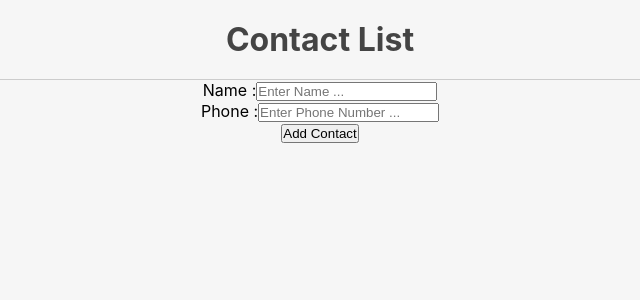
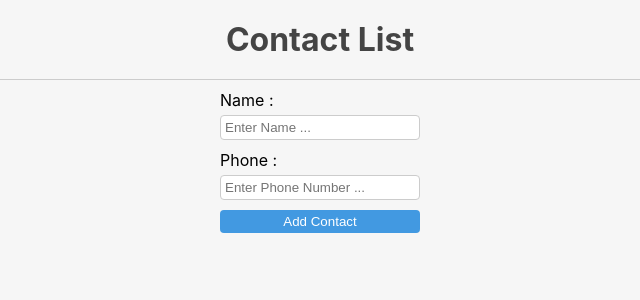
Before and after one commit to IsAmirMmd/Contact-List, a React (Create React App) app: page / in a window 1280 px wide. Shown: the top 300 px of the page, without its empty margins (320-960 px from the left). Built offline with nearby package versions, Linux system fonts and the light colour scheme; the HTML template or start-up script is replaced by a standard one.

Commit message:
adding style to addContact

```diff
--- /dev/null
+++ b/src/Components/addContact/AddContact.css
@@ -0,0 +1,33 @@
+form {
+  display: flex;
+  flex-direction: column;
+  width: 200px;
+  text-align: left;
+  margin: 10px auto 0 auto;
+}
+.form-control {
+  display: flex;
+  flex-direction: column;
+  gap: 5px;
+}
+.form-control input {
+  outline: 0;
+  padding: 4px 4px;
+  border-radius: 4px;
+  margin-bottom: 10px;
+  border: 1px solid #ccc;
+  transition: all 0.3s ease-in-out;
+}
+form .form-control input:focus {
+  border: 1px solid #4299e1;
+  box-shadow: 0px 0px 5px #4299e1;
+}
+form button {
+  width: 100%;
+  color: #fff;
+  background: #4299e1;
+  outline: 0;
+  border: 0;
+  border-radius: 4px;
+  padding: 4px 10px;
+}
--- a/src/Components/addContact/AddContact.jsx
+++ b/src/Components/addContact/AddContact.jsx
@@ -1,4 +1,5 @@
 import { useState } from "react";
+import "./AddContact.css";
 
 const AddContact = ({ addContactHandler }) => {
   const [contact, setContact] = useState({
```
